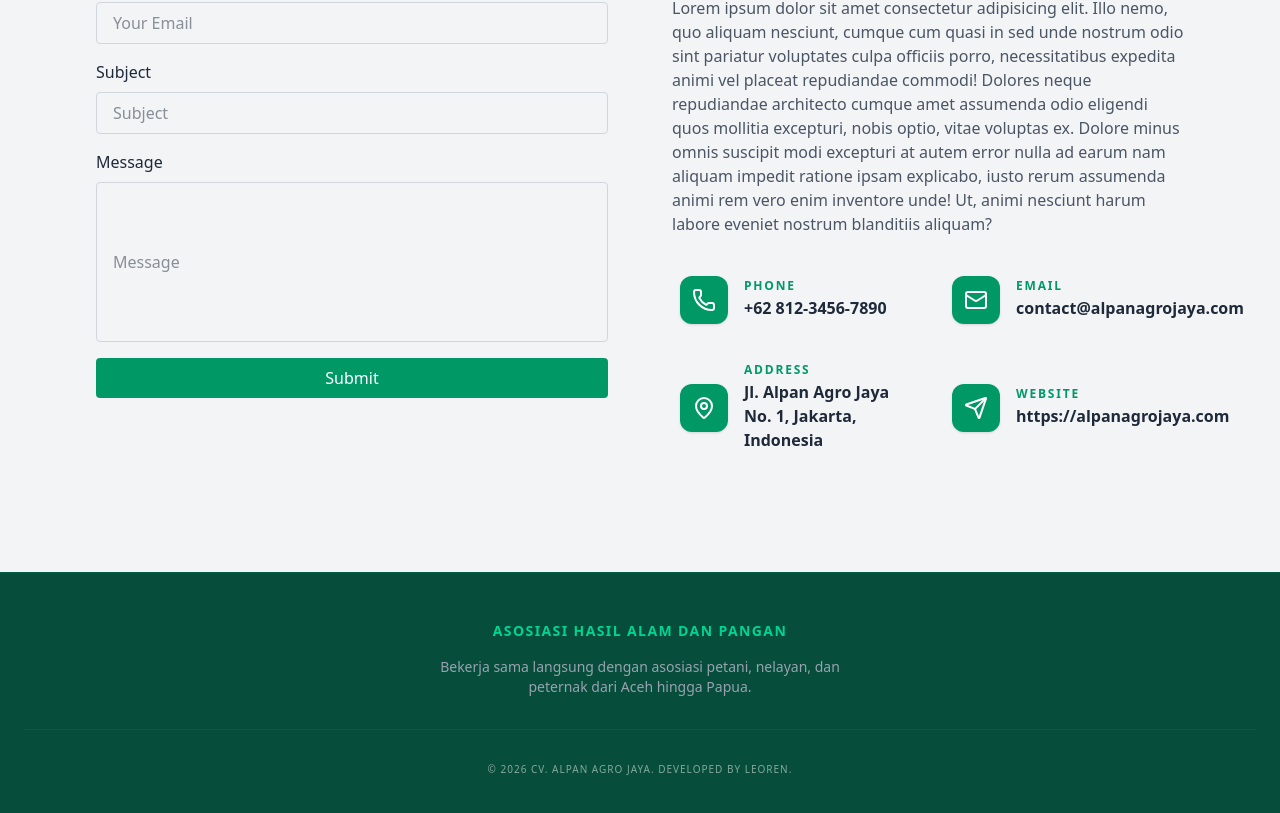
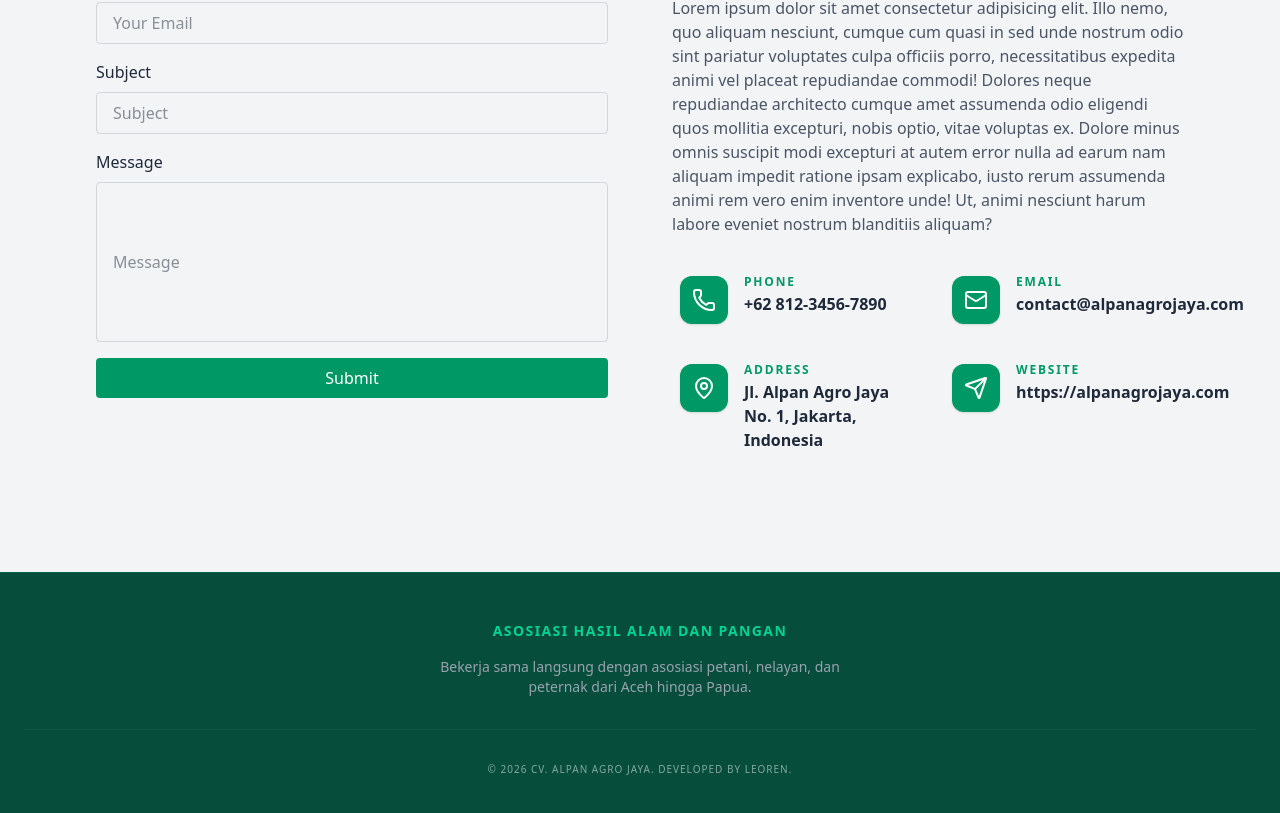
Before and after one commit to Renn6508/profile_company, a Next.js app: page / in a window 1280 px wide. Shown: the part 3212-4025 px from the top of the page. Built offline with nearby package versions, Linux system fonts and the light colour scheme.

Commit message:
fix: icon contact

```diff
--- a/components/ui/ContactData.jsx
+++ b/components/ui/ContactData.jsx
@@ -5,7 +5,7 @@
 
 
 const CardContact = ({ icon: Icon, label, value }) => (
-    <div className="flex gap-4 items-center group p-2">
+    <div className="flex gap-4 items-start group p-2">
     <div className="bg-emerald-600 w-12 h-12 flex items-center justify-center rounded-xl shadow-sm group-hover:scale-110 transition-transform duration-200 shrink-0">
       <Icon className="text-white w-6 h-6" />
     </div>
```
